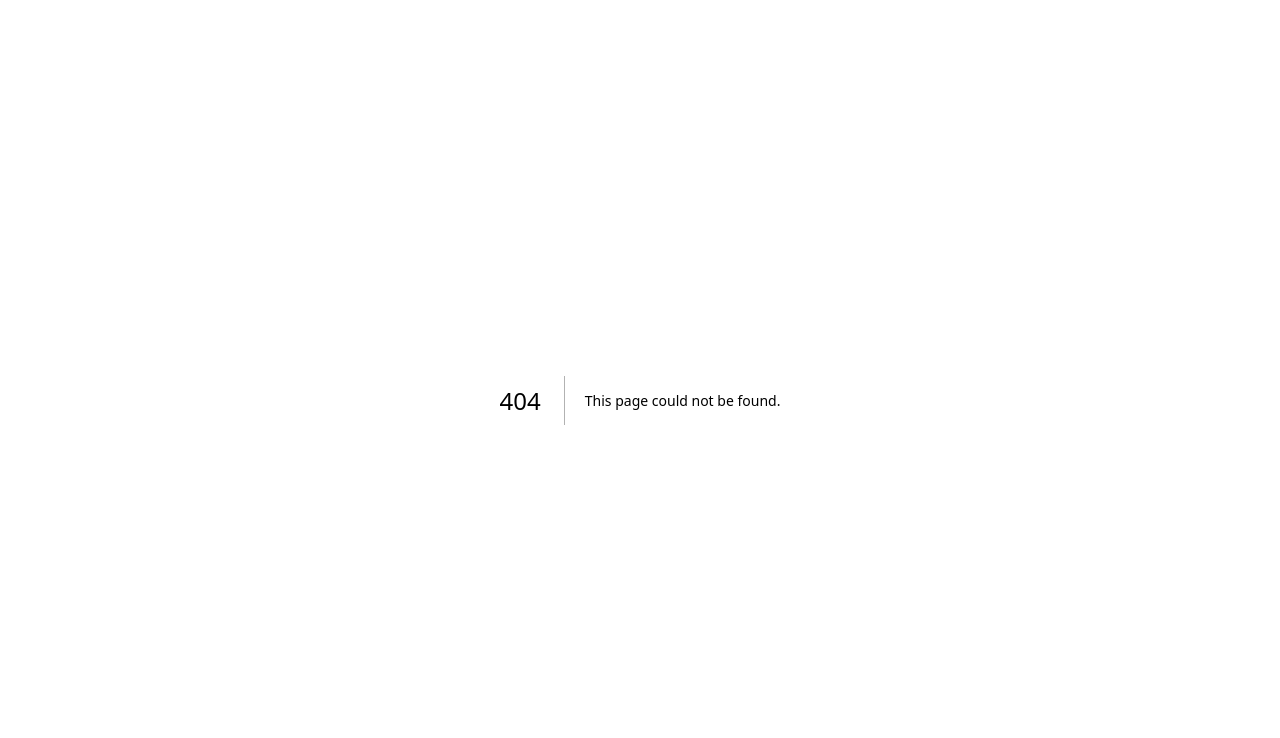
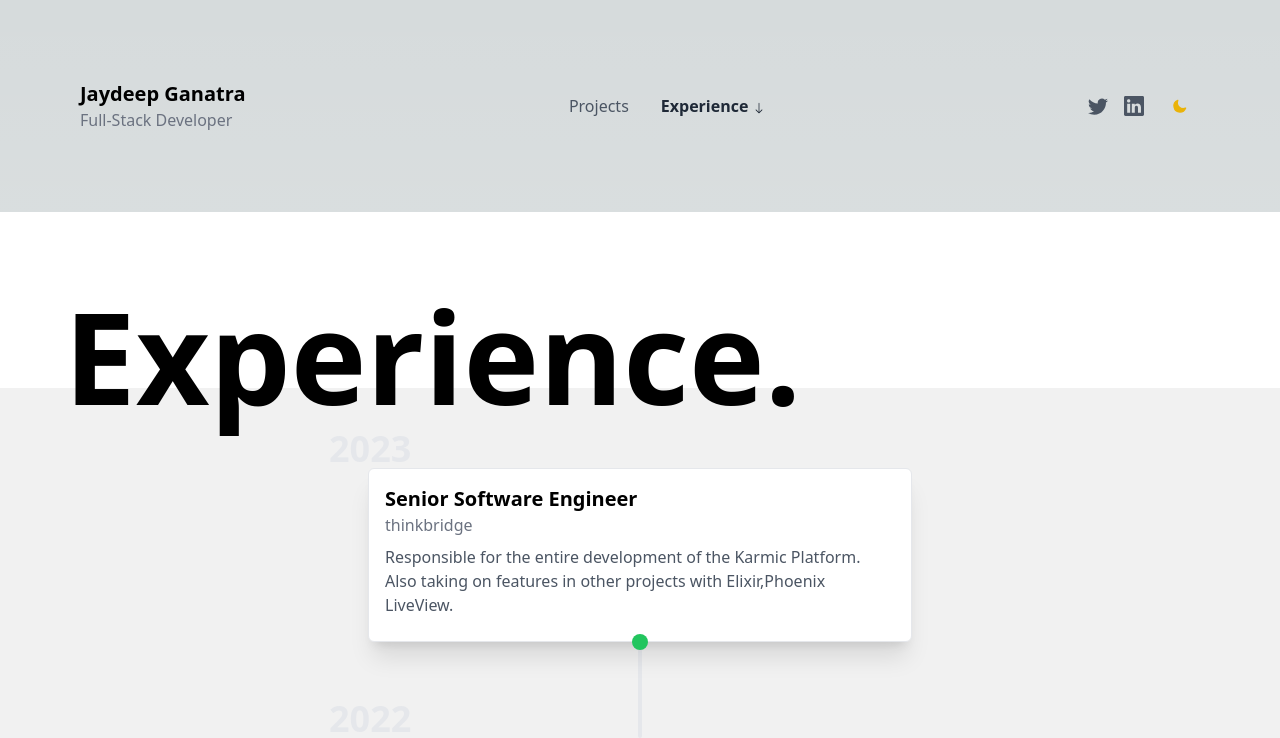
Before and after one commit to slitheringblob/slitheringblob.github.io, a Next.js app: page /experience in a window 1280 px wide. Before the commit this address had no page. Shown: the top 738 px of the page. Built offline with nearby package versions, Linux system fonts and the light colour scheme.

Commit message:
experience page

```diff
--- /dev/null
+++ b/src/components/Experience.js
@@ -0,0 +1,53 @@
+import React from "react";
+import userData from "@/constants/data";
+
+export default function Experience() {
+    return(
+        <section className="bg-white dark:bg-gray-800">
+        <div className="max-w-6xl mx-auto h-48 bg-white dark:bg-gray-800">
+          <h1 className=" text-5xl md:text-9xl font-bold py-20 text-center md:text-left">
+            Experience.
+          </h1>
+        </div>
+        <div className="bg-[#F1F1F1] dark:bg-gray-900 -mt-4">
+          <div className="grid grid-cols-1 dark:bg-gray-900 max-w-xl mx-auto pt-20">
+            {/* Experience card */}
+            {userData.experience.map((exp, idx) => (
+              <>
+                <ExperienceCard
+                  key={idx}
+                  title={exp.title}
+                  desc={exp.desc}
+                  year={exp.year}
+                  company={exp.company}
+                  companyLink={exp.companyLink}
+                />
+                {idx === userData.experience.length - 1 ? null : (
+                  <div className="divider-container flex flex-col items-center -mt-2">
+                    <div className="w-4 h-4 bg-green-500 rounded-full relative z-10">
+                      <div className="w-4 h-4 bg-green-500 rounded-full relative z-10 animate-ping"></div>
+                    </div>
+                    <div className="w-1 h-24 bg-gray-200 dark:bg-gray-500 rounded-full -mt-2"></div>
+                  </div>
+                )}
+              </>
+            ))}
+          </div>
+        </div>
+      </section>
+    );
+}
+
+const ExperienceCard = ({ title, desc, year, company, companyLink }) => {
+    return (
+      <div className="relative experience-card border p-4 rounded-md shadow-xl bg-white dark:bg-gray-800 z-10 mx-4">
+        <h1 className="absolute -top-10 md:-left-10 md:-top-10 text-4xl text-gray-200 font-bold dark:text-gray-800">
+          {year}
+        </h1>
+        <h1 className="font-semibold text-xl">{title}</h1>
+        <a href={companyLink} className="text-gray-500">
+          {company}
+        </a>
+        <p className="text-gray-600 dark:text-gray-400 my-2">{desc}</p>
+      </div>
+    )};
--- a/src/constants/data.js
+++ b/src/constants/data.js
@@ -17,46 +17,60 @@
     },
     experience: [
       {
-        title: "Software Developer",
-        company: "mroads",
-        year: "2021",
-        companyLink: "https://mroads.com",
-        desc: "Contributed to our flagship product - Panna - which is an AI powered candidate interviewing product.",
+        title: "Senior Software Engineer",
+        company: "thinkbridge",
+        year: "2023",
+        companyLink: "https://thinkbridge.com",
+        desc: "Responsible for the entire development of the Karmic Platform. Also taking on features in other projects with Elixir,Phoenix LiveView. ",
       },
       {
-        title: "Founder and Developer",
-        company: "TailwindMasterKit",
-        year: "2021",
-        companyLink: "https://tailwindmasterkit.com",
-        desc: "Developed a marketplace for tailwind web components (React, HTML and Angular) and templates.",
+        title: "Software Engineer",
+        company: "thinkbridge",
+        year: "2022",
+        companyLink: "https://thinkbridge.com",
+        desc: "Responsible for all new full-stack feature requests for the Karmic Platform. Also worked as a Data Engineer for creating data ingestion pipelines using AWS and PySpark.",
       },
       {
-        title: "Founder and Developer",
-        company: "Algochurn",
+        title: "Associate Software Engineer",
+        company: "thinkbridge",
         year: "2021",
-        companyLink: "https://algochurn.com",
-        desc: "Your last moment revision friend right before a Tech coding interview. Practice problems and get hired at top Product based companies.",
+        companyLink: "https://thinkbridge.com",
+        desc: "Responsible for all new backend feature requests for the Karmic Platform.",
+      },
+      {
+        title: "Deputy Manager",
+        company: "HDFC Bank",
+        year: "2020",
+        companyLink: "https://www.hdfcbank.com/",
+        desc: "Responsible for developing an entire Vendor Payments Solution using Flask and MySQL. Acted as the SPOC for Performance Engineering for the entire SeCOE",
+      },
+      {
+        title: "Engineering Trainee",
+        company: "HDFC Bank",
+        year: "2019",
+        companyLink: "https://www.hdfcbank.com/",
+        desc: "Started my professional career as a technical analyst with the Software Engineering Centre of Excellence at India's largest private bank.",
       },
       {
         title: "Internship",
-        company: "Intel Corporation",
+        company: "OMIFCO SAOC.",
         year: "2019",
-        companyLink: "https://intel.com",
-        desc: "Developed pothole detection system with OpenCV and computer vision, detects potholes on roads and informs the driver.",
+        companyLink: "https://www.omifco.com/",
+        desc: "Worked as a DBA shadow. Implemented stored procedures and process automation for daily data backups.",
       },
       {
         title: "Graduation",
-        company: "UPES, Dehradun.",
+        company: "NMIMS, Mumbai.",
         year: "2019",
-        companyLink: "https://upes.co.in",
-        desc: "Major in Computer Science and Engineering with a CGPA of 7.0. Nobody asks this but it's okay.",
+        companyLink: "https://engineering.nmims.edu/",
+        desc: "Bachelors in Computer Science and Engineering.",
       },
       {
         title: "High School",
-        company: "Delhi Public School, Jaipur.",
+        company: "Kendriya Vidhyalaya, Surat",
         year: "2015",
-        companyLink: "https://upes.co.in",
-        desc: "Subjects being PCM - I barely survived with 93.6% marks aggregate. Flex fridays, fellas.",
+        companyLink: "https://no2hajirasurat.kvs.ac.in/",
+        desc: "PCM and a failed JEE asiprant.",
       },
     ],
     resumeUrl:
--- /dev/null
+++ b/src/pages/experience.js
@@ -0,0 +1,14 @@
+import React from "react";
+import Experience from "@/components/Experience";
+import BlockWrapper from "@/components/BlockWrapper";
+
+export default function experience(){
+    return (
+        <BlockWrapper
+            title="Jaydeep Ganatra"
+            description="Porfolio Home"
+        >
+            <Experience/>
+        </BlockWrapper>
+    );
+}
```
